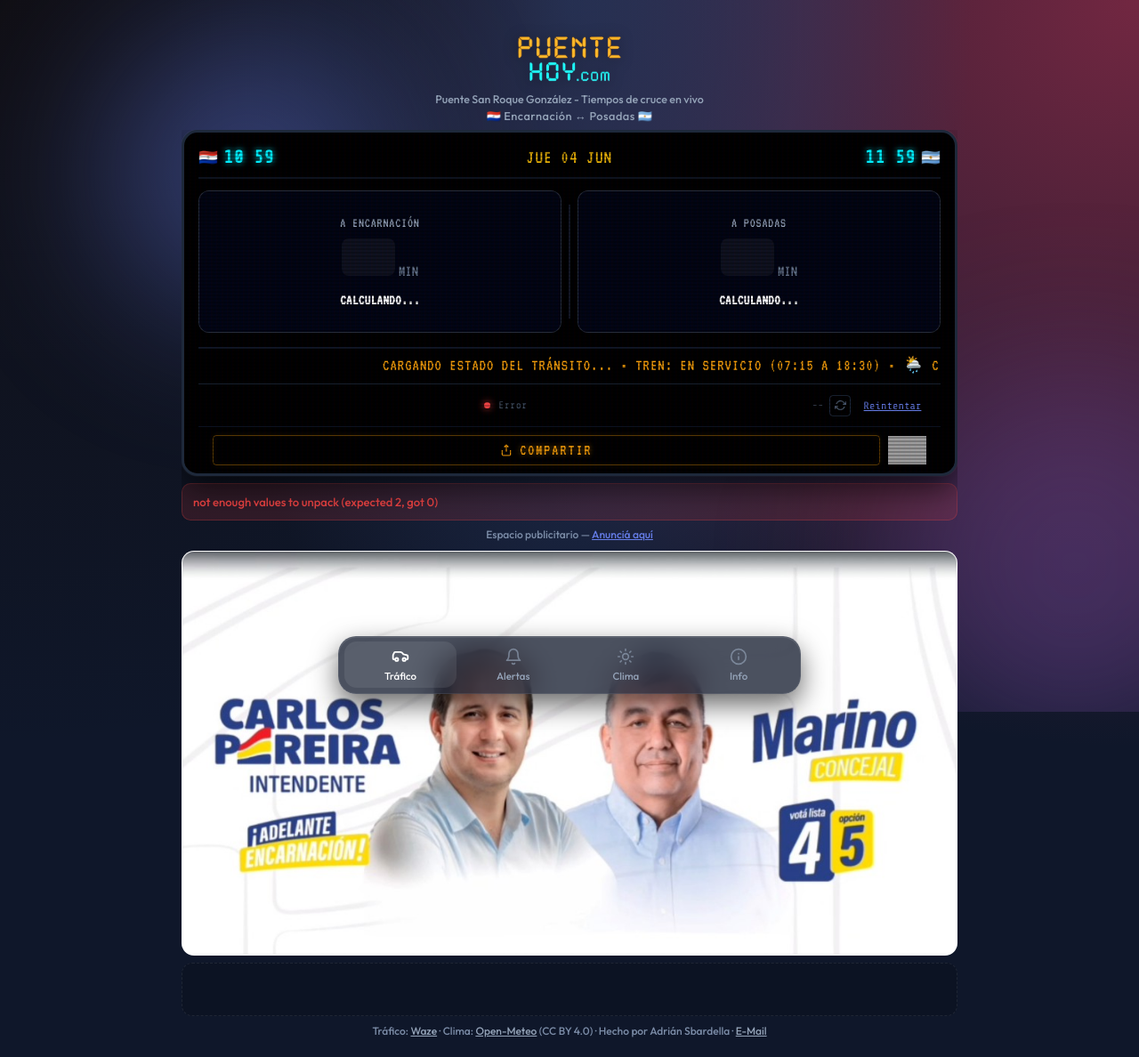
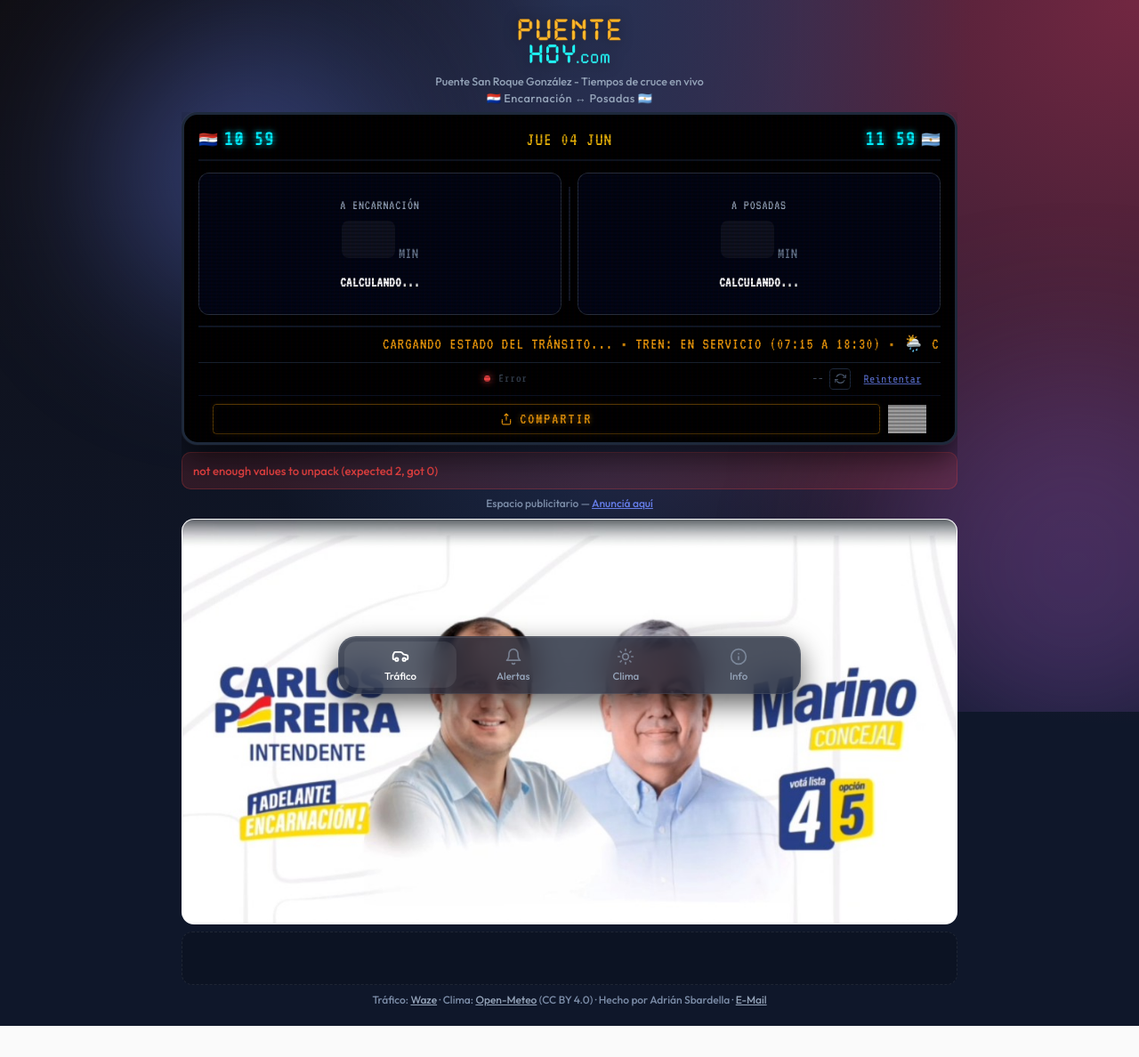
Before and after one commit to radianx/trafico-puente-san-roque-waze, a Flask app: page / in a window 1280 px wide. Shown: the whole page at 89% size. After the commit the page ends 1153 px from the top, so only its background shows below. Run offline with Flask 3, Linux system fonts and the light colour scheme; some libraries are stand-ins or nearby versions; grey boxes are pictures that could not be loaded.

Commit message:
Ajustes visuales y sw up version

```diff
--- a/static/css/style.css
+++ b/static/css/style.css
@@ -147,7 +147,7 @@
 
 .header {
     text-align: center;
-    padding: 1rem 0 0.5rem
+    padding: 0 0 0.5rem
 }
 
 .header-logo-container {
@@ -1581,7 +1581,7 @@
 @media(min-width:768px) {
     .app {
         max-width: 840px;
-        padding: 1.25rem 1.5rem 0
+        padding: 1rem 1.5rem 0
     }
 
     .routes-grid {
@@ -1753,7 +1753,7 @@
     grid-template-columns: 1fr auto 1fr;
     gap: 0.5rem;
     align-items: center;
-    padding-bottom: 1rem;
+    padding-bottom: 0.75rem;
 }
 
 .board-lane {
@@ -1940,7 +1940,7 @@
     justify-content: center;
     align-items: center;
     gap: 0.35rem 0.75rem;
-    padding: 0.35rem 0.85rem;
+    padding: 0 0.85rem;
     border-bottom: 1px solid #0f172a;
     font-family: 'Share Tech Mono', monospace;
     font-size: 0.7rem;
--- a/static/sw.js
+++ b/static/sw.js
@@ -1,4 +1,4 @@
-const CACHE = 'puente-v4';
+const CACHE = 'puente-v5';
 const PRECACHE = [
   '/static/css/style.css',
   '/static/js/app.js',
```
